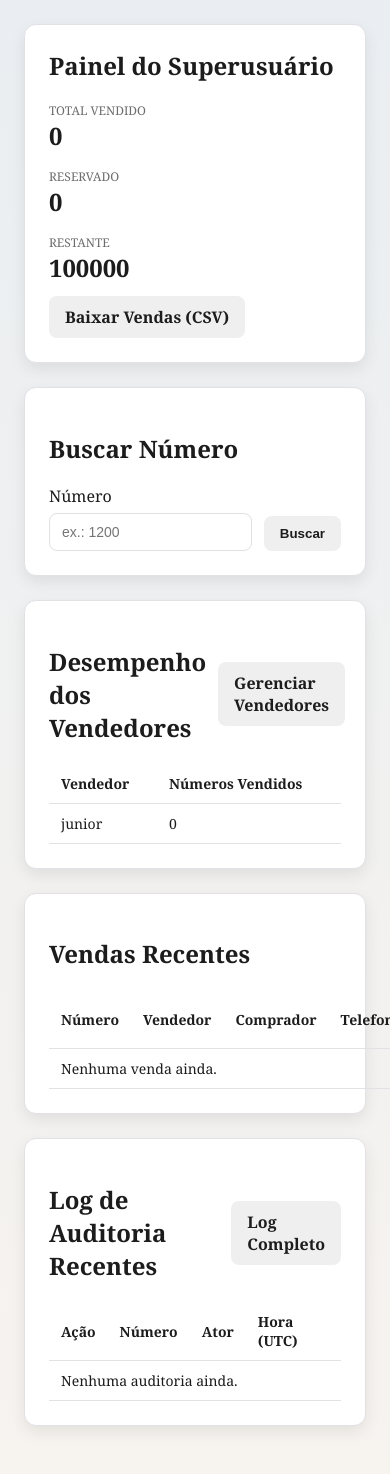
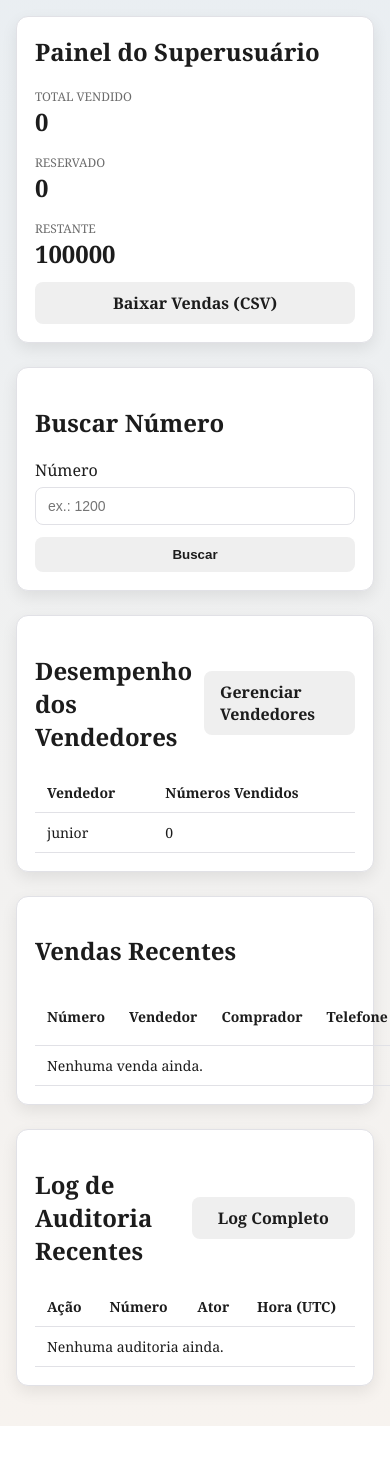
Before and after one commit to paulocilasjr/Rifa_dashboard, a Flask app: page /admin in a window 390 px wide; the page is wider, and only the part inside the window is pictured. Shown: the part 89-1563 px from the top of that part. After the commit the page ends 1515 px from the top of that part, so only its background shows below. Run offline with Flask 3, Linux system fonts and the light colour scheme; a user stored in the database is signed in; data comes from the database, SQL or seed files in the repository; data that the repository does not hold is empty.

Commit message:
mobile friendly

```diff
--- a/static/styles.css
+++ b/static/styles.css
@@ -191,6 +191,7 @@ body {
   border: 1px solid var(--border);
   border-radius: 8px;
   background: #fafafa;
+  -webkit-overflow-scrolling: touch;
 }
 
 .number-item {
@@ -403,7 +404,46 @@ body {
     gap: 8px;
   }
 
+  .container {
+    padding: 16px;
+  }
+
+  .card {
+    padding: 18px;
+  }
+
+  .form.inline-form {
+    flex-direction: column;
+    align-items: stretch;
+  }
+
+  .form-actions {
+    flex-direction: column;
+    align-items: stretch;
+  }
+
+  .page-controls {
+    flex-direction: column;
+    align-items: stretch;
+  }
+
+  .btn {
+    width: 100%;
+  }
+
   .numbers-grid {
-    grid-template-columns: repeat(auto-fill, minmax(80px, 1fr));
+    grid-template-columns: repeat(auto-fill, minmax(64px, 1fr));
+    max-height: 60vh;
   }
+
+  .number-item {
+    justify-content: center;
+    min-height: 40px;
+  }
+
+  .selection-summary {
+    flex-direction: column;
+    align-items: flex-start;
+  }
+
 }
--- a/templates/seller_dashboard.html
+++ b/templates/seller_dashboard.html
@@ -31,6 +31,7 @@
           max="{{ max_number }}"
           data-page-size="{{ page_size }}"
           data-page-count="{{ page_count }}"
+          inputmode="numeric"
           placeholder="Buscar por número"
         >
       </label>
@@ -75,6 +76,7 @@
           id="number-filter"
           min="1"
           max="{{ max_number }}"
+          inputmode="numeric"
           placeholder="Digite para filtrar"
         >
       </label>
```
